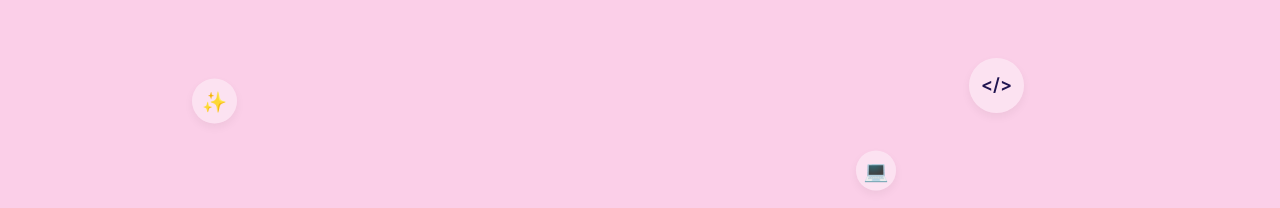
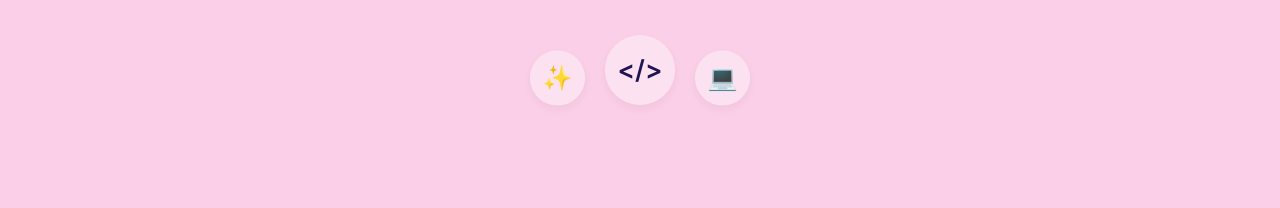
Before and after one commit to mariannalm321-maker/portafolio-multimedia-y-web, a plain HTML site: page index.html in a window 1280 px wide. Shown: the top 208 px of the page. Drawn offline with nearby package versions, Linux system fonts and the light colour scheme.

Commit message:
Actualizacion completa de estilos

```diff
--- a/css/style.css
+++ b/css/style.css
@@ -783,33 +783,34 @@ html {
   scroll-behavior: smooth;
 }
 
-/* --- ESTILOS DE LAS BURBUJAS --- */
+/* --- NUEVO ESTILO DE BURBUJAS (CENTRADAS Y MÁS GRANDES) --- */
 .burbujas-contenedor {
   position: absolute;
-  top: 0;
-  left: 0;
-  width: 100%;
-  height: 100%;
+  top: 8%;
+  left: 50%;
+  transform: translateX(-50%);
+  display: flex;
+  justify-content: center;
+  align-items: center;
+  gap: 20px;
   pointer-events: none;
   z-index: 1;
 }
 
 .burbuja {
-  position: absolute;
   background-color: rgba(255, 255, 255, 0.4);
   border-radius: 50%;
   display: flex;
   justify-content: center;
   align-items: center;
-  font-size: 20px;
   color: #211551;
   box-shadow: 0 4px 10px rgba(0, 0, 0, 0.05);
   animation: flotar 4s ease-in-out infinite;
 }
 
-.b1 { top: 12%; left: 15%; width: 45px; height: 45px; animation-delay: 0s; }
-.b2 { top: 8%; right: 20%; width: 55px; height: 55px; font-weight: bold; font-size: 18px; animation-delay: 1s; }
-.b3 { top: 22%; right: 30%; width: 40px; height: 40px; animation-delay: 2s; }
+.b1 { width: 55px; height: 55px; font-size: 24px; animation-delay: 0s; }
+.b2 { width: 70px; height: 70px; font-size: 26px; font-weight: bold; animation-delay: 1s; margin-top: -30px; }
+.b3 { width: 55px; height: 55px; font-size: 24px; animation-delay: 2s; }
 
 @keyframes flotar {
   0%, 100% { transform: translateY(0px); }
--- a/index.html
+++ b/index.html
@@ -66,7 +66,7 @@
     </section>
 
     <!-- 4. PORTAFOLIO -->
-    <section class="projects section-padding">
+    <section id="proyectos" class="projects section-padding">
         <div class="container">
             <h2 class="section-title text-center animate-fade-up">Explora mis mundos</h2>
             <div class="projects__grid">
```
